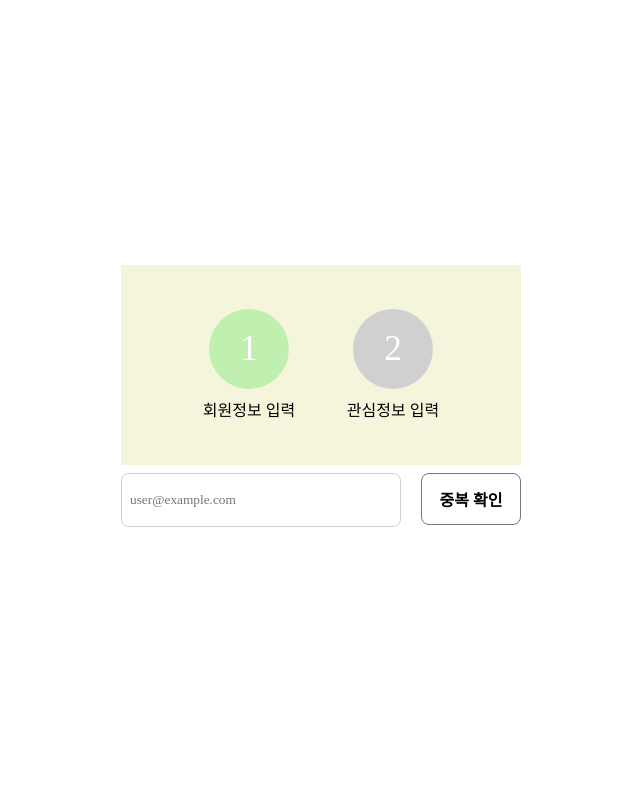
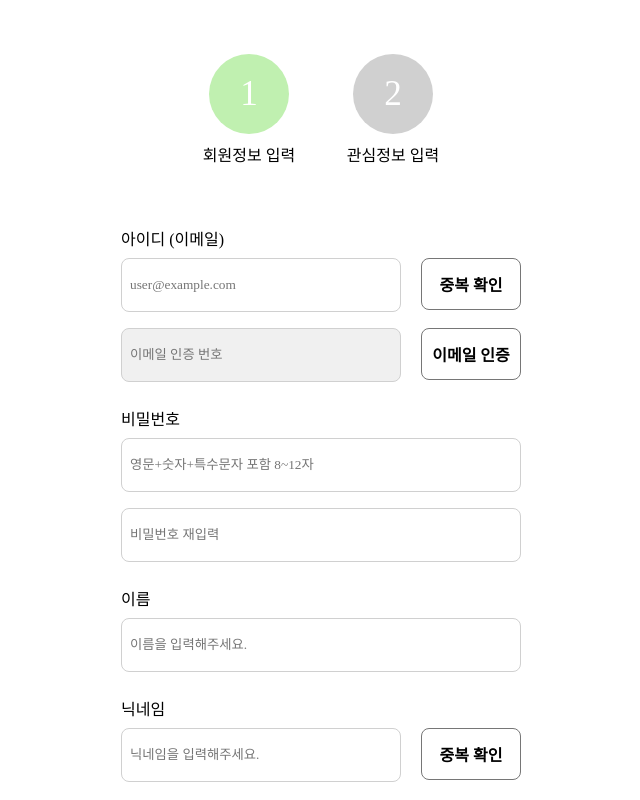
Before and after one commit to HangHang13/ZZAZO, a React (Create React App) app in the folder Frontend/: page /signup in a window 1280 px wide. Shown: the whole page, without its empty margins (319-959 px from the left). Built offline with nearby package versions, Linux system fonts and the light colour scheme; a web font is replaced by a local one.

Commit message:
feat: 회원가입 ~ 닉네임

```diff
--- /dev/null
+++ b/Frontend/src/components/common/Form.js
@@ -0,0 +1,6 @@
+import styled from "styled-components";
+
+export const BaseForm = styled.form`
+  display: flex;
+  flex-direction: column;
+`;
--- a/Frontend/src/components/styled/Wrapper.js
+++ b/Frontend/src/components/styled/Wrapper.js
@@ -44,9 +44,9 @@ export const RoundedWrapper = styled(BaseFlexWrapper)`
 export const InputWrapper = styled.input`
   width: ${({ width }) => width};
   height: ${({ height }) => height};
+  background-color: ${({ bg }) => bg};
   border-radius: 8px;
   border: 1px solid #d0d0d0;
-  background-color: white;
   padding-left: 0.5rem;
   position: relative;
 `;
@@ -64,11 +64,17 @@ export const ButtonWrapper = styled.button`
   align-items: center;
   font-size: 1rem;
   font-weight: bold;
+
+  &:hover {
+    background-color: #c0f0b0;
+    border: 1px solid #80e080;
+  }
 `;
 
 InputWrapper.defaultProps = {
   width: "270px",
   height: "52px",
+  bg: "white",
 };
 
 ButtonWrapper.defaultProps = {
--- a/Frontend/src/pages/auth/Signup.js
+++ b/Frontend/src/pages/auth/Signup.js
@@ -1,6 +1,13 @@
-import React from "react";
+import React, { useRef, useState } from "react";
 import styled from "styled-components";
-import { Wrapper, MobileSizeWrapper, InputWrapper, ButtonWrapper } from "./../../components/styled/Wrapper";
+import { client } from "./../../utils/client";
+import {
+  Wrapper,
+  MobileSizeWrapper,
+  InputWrapper,
+  ButtonWrapper,
+} from "./../../components/styled/Wrapper";
+import { BaseForm } from "../../components/common/Form";
 
 const SignupHeader = styled.div`
   display: flex;
@@ -9,7 +16,7 @@ const SignupHeader = styled.div`
   align-items: center;
   width: 100%;
   height: 200px;
-	background-color: beige;
+  // background-color: beige;
 `;
 
 const SignupBody = styled.div`
@@ -53,7 +60,149 @@ const InputBlock = styled.div`
   margin-bottom: 0.5rem;
 `;
 
+const InputTag = styled.div`
+  margin-top: 1rem;
+`;
+
 const Signup = () => {
+  const [state, setState] = useState({
+    userEmail: "",
+    userEmailCode: "",
+    userPassword: "",
+    userPasswordCheck: "",
+    userName: "",
+    userNickName: "",
+    userPhone: "",
+    userBirth: "",
+    userGender: 0,
+    userCategory: [],
+    userRadius: 0,
+    userEmailChecked: false,
+    userEmailConfirmed: false,
+    userNickNameChecked: false,
+  });
+
+  const emailConfirmRef = useRef([]);
+
+  // input 창 입력 시 이벤트
+  const onHandleInput = (e) => {
+    if (e.target.name === "userEmail")
+      setState({ ...state, ["userEmailChecked"]: false });
+    setState({ ...state, [e.target.name]: e.target.value });
+  };
+
+  // 이메일 중복 체크
+  const onHandleEmailDuplicateCheck = async (e) => {
+    e.preventDefault();
+    if (state.userEmailChecked) {
+      alert("중복 확인이 완료된 이메일입니다.");
+      return;
+    }
+    if (state.userEmail.length < 1) {
+      alert("이메일을 입력해주세요.");
+      return;
+    }
+
+    // const response = await client.get(
+    //   `/users/checkemail?userEmail=${state.userEmail}`
+    // );
+
+    const response = {
+      code: 200,
+    };
+
+    if (response.code === 200) {
+      const finish = confirm(
+        "사용 가능한 이메일입니다. 이 이메일로 가입을 진행하시겠습니까?"
+      );
+      if (finish) {
+        alert(
+          "입력한 이메일로 인증번호를 전송했습니다. 전송받은 인증번호를 입력해주세요."
+        );
+        sendConfirmEmail();
+        setState({ ...state, ["userEmailChecked"]: true });
+        emailConfirmRef.current[0].disabled = true;
+        emailConfirmRef.current[0].style.backgroundColor = "#f0f0f0";
+        emailConfirmRef.current[1].disabled = false;
+        emailConfirmRef.current[1].style.backgroundColor = "#ffffff";
+      }
+    } else if (response.code === 401) {
+      alert(response.message);
+    } else {
+      alert("오류가 발생했습니다.");
+    }
+  };
+
+  const sendConfirmEmail = () => {
+    console.log("send confirm email!");
+  };
+
+  // 이메일 인증
+  const onHandleEmailConfirm = (e) => {
+    e.preventDefault();
+    if (!state.userEmailChecked) {
+      alert("중복 체크를 먼저 해 주세요.");
+      return;
+    }
+    if (state.userEmailConfirmed) {
+      alert("이메일 인증이 완료되었습니다.");
+      return;
+    }
+
+    // const response = await client.get(
+    //   `/users/??????`
+    // );
+
+    const response = {
+      code: 200,
+    };
+
+    if (response.code === 200) {
+      alert("이메일 인증이 완료되었습니다.");
+      setState({ ...state, ["userEmailConfirmed"]: true });
+      emailConfirmRef.current[1].disabled = true;
+      emailConfirmRef.current[1].style.backgroundColor = "#f0f0f0";
+    } else {
+      alert("인증 번호가 잘못되었습니다. 다시 입력해주세요.");
+    }
+  };
+
+  // 닉네임 중복 체크
+  const onHandleNickNameDuplicateCheck = (e) => {
+    e.preventDefault();
+    if (state.userNickNameChecked) {
+      alert("중복 확인이 완료된 닉네임입니다.");
+      return;
+    }
+    if (state.userNickName.length < 1) {
+      alert("닉네임을 입력해주세요.");
+      return;
+    }
+
+    // const response = await client.get(
+    //   `/users/checkemail?userEmail=${state.userEmail}`
+    // );
+
+    const response = {
+      code: 200,
+    };
+
+    if (response.code === 200) {
+      const finish = confirm(
+        "사용 가능한 닉네임입니다. 이 닉네임으로 가입을 진행하시겠습니까?"
+      );
+      if (finish) {
+        setState({ ...state, ["userNickNameChecked"]: true });
+        emailConfirmRef.current[2].disabled = true;
+        emailConfirmRef.current[2].style.backgroundColor = "#f0f0f0";
+      }
+    } else if (response.code === 401) {
+      alert(response.message);
+    } else {
+      alert("오류가 발생했습니다.");
+    }
+  };
+
   return (
     <Wrapper>
       <MobileSizeWrapper>
@@ -68,10 +217,80 @@ const Signup = () => {
           </ProgressBlock>
         </SignupHeader>
         <SignupBody>
+          <InputTag>아이디 (이메일)</InputTag>
+          <BaseForm onSubmit={onHandleEmailDuplicateCheck}>
             <InputBlock>
-						<InputWrapper placeholder="user@example.com" />
+              <InputWrapper
+                name="userEmail"
+                type="email"
+                value={state.userEmail}
+                placeholder="user@example.com"
+                onChange={onHandleInput}
+                ref={(el) => (emailConfirmRef.current[0] = el)}
+              />
               <ButtonWrapper>중복 확인</ButtonWrapper>
             </InputBlock>
+          </BaseForm>
+          <BaseForm onSubmit={onHandleEmailConfirm}>
+            <InputBlock>
+              <InputWrapper
+                name="userEmailCode"
+                value={state.userEmailCode}
+                placeholder="이메일 인증 번호"
+                onChange={onHandleInput}
+                disabled
+                bg="#f0f0f0"
+                ref={(el) => (emailConfirmRef.current[1] = el)}
+              />
+              <ButtonWrapper>이메일 인증</ButtonWrapper>
+            </InputBlock>
+          </BaseForm>
+          <InputTag>비밀번호</InputTag>
+          <InputBlock>
+            <InputWrapper
+              name="userPassword"
+              type="password"
+              value={state.userPassword}
+              placeholder="영문+숫자+특수문자 포함 8~12자"
+              onChange={onHandleInput}
+              width="100%"
+            />
+          </InputBlock>
+          <InputBlock>
+            <InputWrapper
+              name="userPasswordCheck"
+              type="password"
+              value={state.userPasswordCheck}
+              placeholder="비밀번호 재입력"
+              onChange={onHandleInput}
+              width="100%"
+            />
+          </InputBlock>
+          <InputTag>이름</InputTag>
+          <InputBlock>
+            <InputWrapper
+              name="userName"
+              type="text"
+              value={state.userName}
+              placeholder="이름을 입력해주세요."
+              onChange={onHandleInput}
+              width="100%"
+            />
+          </InputBlock>
+          <InputTag>닉네임</InputTag>
+          <BaseForm onSubmit={onHandleNickNameDuplicateCheck}>
+            <InputBlock>
+              <InputWrapper
+                name="userNickName"
+                type="text"
+                value={state.userNickname}
+                placeholder="닉네임을 입력해주세요."
+                onChange={onHandleInput}
+                ref={(el) => (emailConfirmRef.current[2] = el)}
+              />
+              <ButtonWrapper>중복 확인</ButtonWrapper>
+            </InputBlock>
+          </BaseForm>
         </SignupBody>
       </MobileSizeWrapper>
     </Wrapper>
--- a/Frontend/src/utils/client.js
+++ b/Frontend/src/utils/client.js
@@ -1,13 +1,12 @@
 import axios from "axios";
 
-//const BASE_URL = "http://localhost:8080/api/v1";
-const BASE_URL = "/";
+const BASE_URL = "http://localhost:8000/api/v1";
 
 export const client = axios.create({
-	baseURL: BASE_URL,
+  baseURL: BASE_URL,
 });
 
-client.interceptors.request.use(function (config) {
-	console.log(config);
-	console.log("interceptor");
-});
+// client.interceptors.request.use(function (config) {
+// 	console.log(config);
+// 	console.log("interceptor");
+// });
```
Lines whose indentation alone changed are shown as unchanged.
